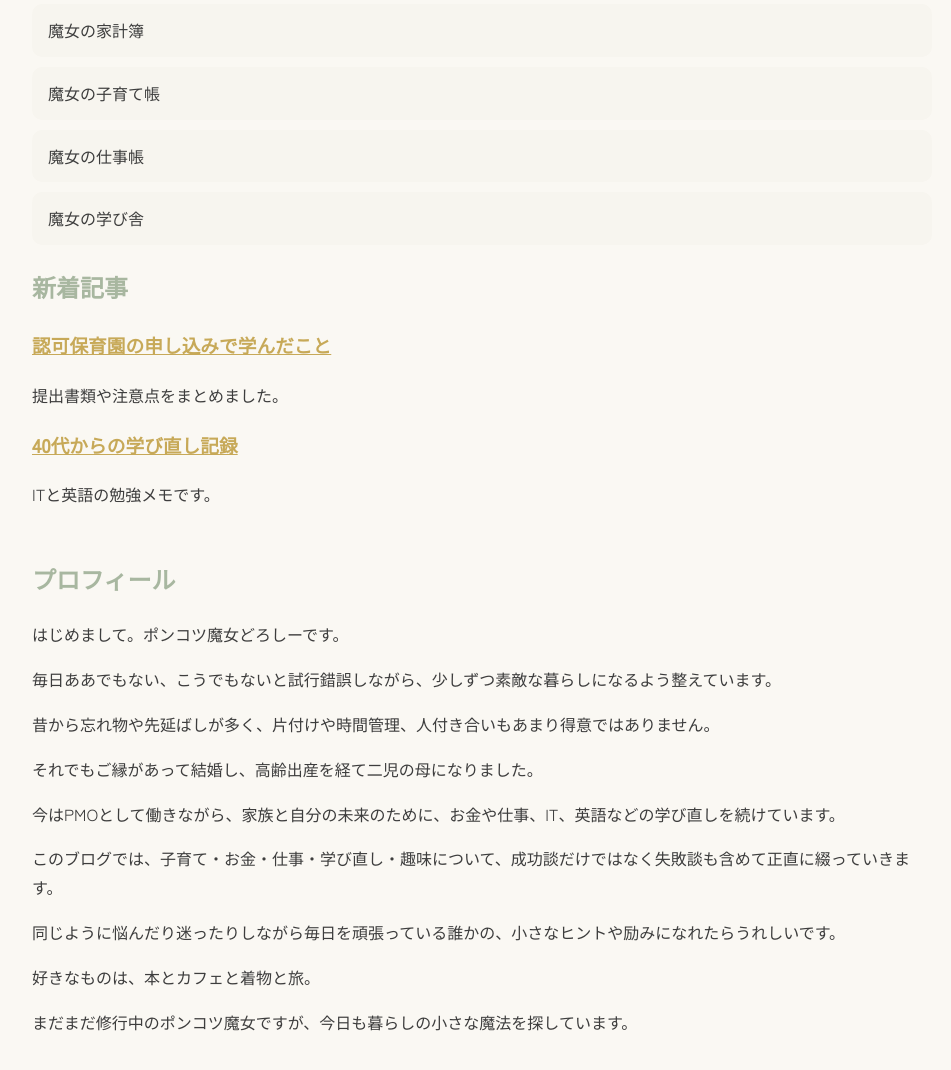
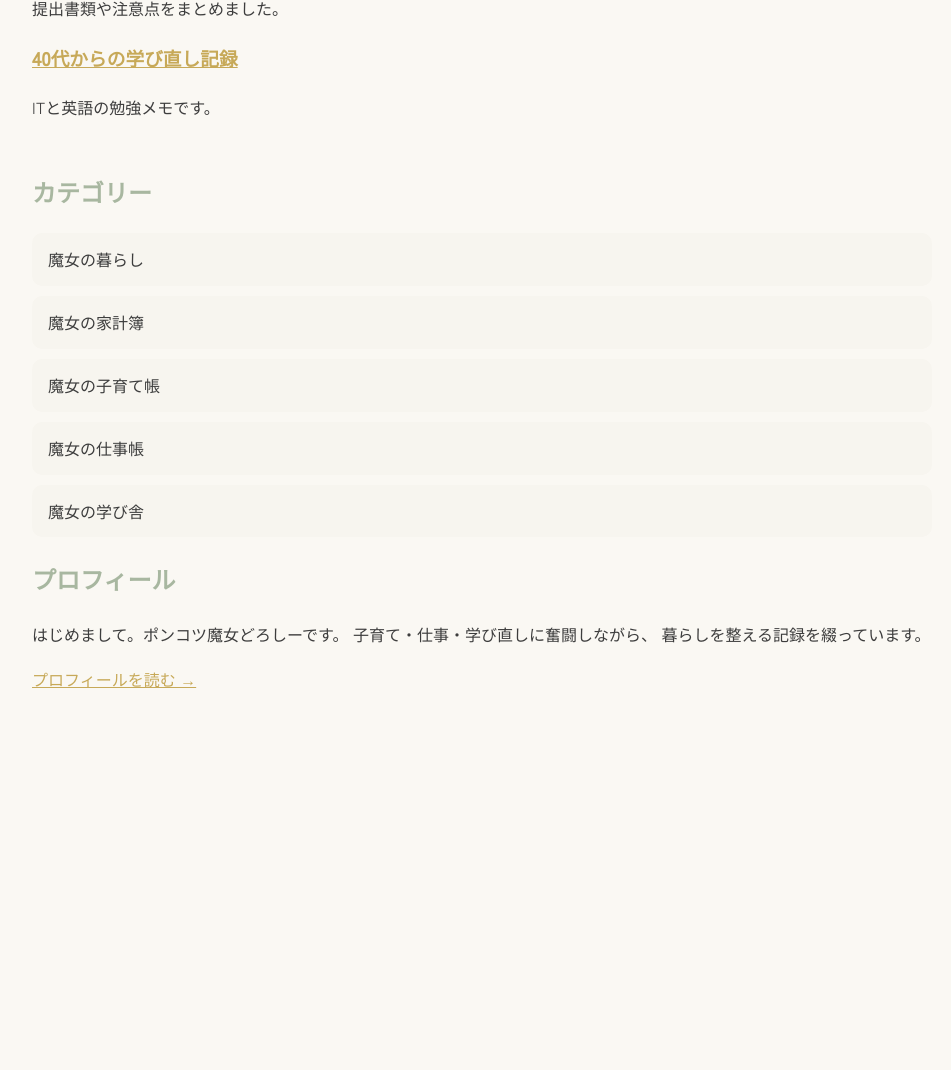
Before and after one commit to keikoForto/ponkotsu-majo-blog, a plain HTML site: page index.html in a window 1280 px wide. Shown: the part 826-1896 px from the top of the page, without its empty margins (158-1109 px from the left). After the commit the page ends 1568 px from the top, so only its background shows below. Drawn offline with Linux system fonts and the light colour scheme.

Commit message:
Refactor profile in index.html
Rearranged profile and category sections, removing some paragraphs for clarity.

```diff
--- a/index.html
+++ b/index.html
@@ -32,22 +32,11 @@
   </nav>
 
   <h2>この場所について</h2>
-
   <p>
     誰も教えてくれなかった
     暮らし・お金・仕事・子育てを学び直しながら、
     昔の自分のように迷っている人へ届ける場所です。
   </p>
-
-  <h2>カテゴリー</h2>
-
-    <ul class="category-list">
-    <li>魔女の暮らし</li>
-    <li>魔女の家計簿</li>
-    <li>魔女の子育て帳</li>
-    <li>魔女の仕事帳</li>
-    <li>魔女の学び舎</li>
-    </ul>
 
 <section>
   <h2>新着記事</h2>
@@ -63,42 +52,30 @@
   </article>
 </section>
 
-  <h2>プロフィール</h2>
 
-  <p>
-    はじめまして。ポンコツ魔女どろしーです。
-  </p>
+  <h2>カテゴリー</h2>
+
+    <ul class="category-list">
+    <li>魔女の暮らし</li>
+    <li>魔女の家計簿</li>
+    <li>魔女の子育て帳</li>
+    <li>魔女の仕事帳</li>
+    <li>魔女の学び舎</li>
+    </ul>
+
+
+<h2>プロフィール</h2>
 
 <p>
-  毎日ああでもない、こうでもないと試行錯誤しながら、少しずつ素敵な暮らしになるよう整えています。
+はじめまして。ポンコツ魔女どろしーです。
+子育て・仕事・学び直しに奮闘しながら、
+暮らしを整える記録を綴っています。
 </p>
 
 <p>
-  昔から忘れ物や先延ばしが多く、片付けや時間管理、人付き合いもあまり得意ではありません。
-</p>
-
-<p>
-  それでもご縁があって結婚し、高齢出産を経て二児の母になりました。
-</p>
-
-<p>
-  今はPMOとして働きながら、家族と自分の未来のために、お金や仕事、IT、英語などの学び直しを続けています。
-</p>
-
-<p>
-  このブログでは、子育て・お金・仕事・学び直し・趣味について、成功談だけではなく失敗談も含めて正直に綴っていきます。
-</p>
-
-<p>
-  同じように悩んだり迷ったりしながら毎日を頑張っている誰かの、小さなヒントや励みになれたらうれしいです。
-</p>
-
-<p>
-  好きなものは、本とカフェと着物と旅。
-</p>
-
-<p>
-  まだまだ修行中のポンコツ魔女ですが、今日も暮らしの小さな魔法を探しています。
+<a href="articles/profile.html">
+プロフィールを読む →
+</a>
 </p>
 
 </body>
```
